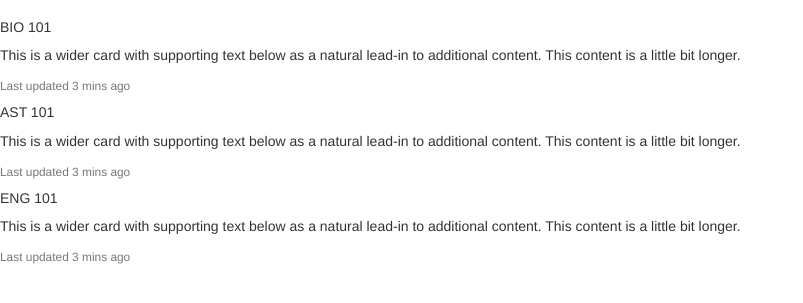
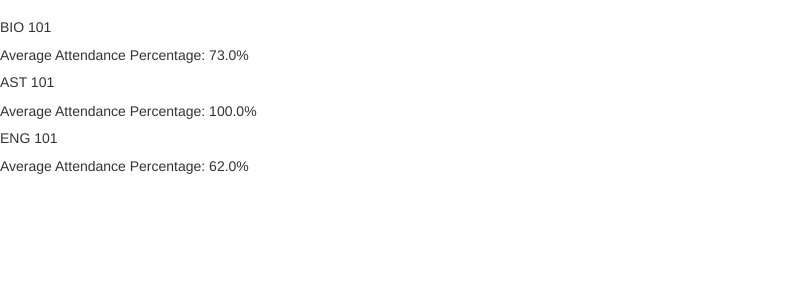
Before and after one commit to hayleyjellison/attendance, a Flask app: page /teacher/1 in a window 1280 px wide. Shown: the part 63-366 px from the top of the page, without its empty margins (0-803 px from the left). Run offline with Flask 2, Linux system fonts and the light colour scheme; data comes from the database, SQL or seed files in the repository; some libraries are stand-ins or nearby versions.

```diff
--- a/attendance-tracker/app.py
+++ b/attendance-tracker/app.py
@@ -127,8 +127,26 @@ def index():
 def teacher(tid):
     conn = get_db_connection()
     teacherclass = conn.execute(f"SELECT * FROM classes WHERE teacher_id = {tid}").fetchall()
+    class_name=conn.execute(f"SELECT * FROM classes WHERE class_id IN (SELECT class_id FROM teacherclass WHERE teacher_id = {tid})").fetchall()
+    class_attendance=conn.execute(f"SELECT * FROM studentattendance WHERE class_id IN (SELECT class_id FROM teacherclass WHERE teacher_id = {tid})").fetchall()
+    # num_attend =conn.execute(f"SELECT AVG(present) AS AVG FROM studentattendance WHERE class_id IN (SELECT class_id FROM studentclass WHERE student_id = {sid})").fetchall()
+    num_attend = []
+    for clss in teacherclass:
+        temp =conn.execute(f"SELECT AVG(present) AS AVG FROM studentattendance WHERE class_id = {clss['class_id']}").fetchall()
+        num_attend.append(temp[0]['AVG']*100)
     conn.close()
-    return render_template('teacher.html', teacherclass=teacherclass)
+    names = []
+    for clss in teacherclass:
+        temp = {}
+        temp['class'] = clss['class_name']
+        names.append(temp)
+    attendance = []
+
+    print(names, num_attend)
+    class_list = {'class_name':names,'attendance':num_attend}
+    print(class_list)
+    n = len(class_list)
+    return render_template('teacher.html', teacherclass=teacherclass,class_attendance=class_attendance,num_attend=num_attend,class_list=class_list,n=n)
 
 
 @app.route('/student/<sid>')
@@ -149,15 +167,17 @@ def student(sid):
         temp['class'] = clss['class_name']
         names.append(temp)
     attendance = []
-    # for attend in num_attend:
-    #     temp = {}
-    #     temp['attendance'] = attend['AVG']
-    #     attendance.append(temp)
-    print(names, num_attend)
-    class_list = {'class_name':names,'attendance':num_attend}
+    section = []
+    for clss in class_name:
+        temp={}
+        temp['class_section'] = clss['section']
+        section.append(temp)
+
+    print(names, num_attend,section)
+    class_list = {'class_name':names,'attendance':num_attend,'class_section':section}
     print(class_list)
     n = len(class_list)
-    return render_template('student.html', class_name=class_name,class_attendance=class_attendance,num_attend=num_attend,class_list=class_list,n=n)
+    return render_template('student.html', class_name=class_name,class_attendance=class_attendance,num_attend=num_attend,class_list=class_list,n=n,section=section)
 
 
 if __name__ == "__main__":
--- a/attendance-tracker/templates/teacher.html
+++ b/attendance-tracker/templates/teacher.html
@@ -13,12 +13,12 @@
         <img class="mb-4" src="{{ url_for('static', filename='images/H.png', _external=True) }}" alt="" style="width:200px; height:auto;" href='#'>
     </nav>
 
-{% for class in teacherclass %}
+{% for i in range(n+1) %}
   <div class="card">
     <div class="card-body">
-      <h5 class="card-title">{{ class['class_name'] }} </h5>
-      <p class="card-text">This is a wider card with supporting text below as a natural lead-in to additional content. This content is a little bit longer.</p>
-      <p class="card-text"><small class="text-muted">Last updated 3 mins ago</small></p>
+      <h5 class="card-title">{{ class_list['class_name'][i]['class'] }} </h5>
+      <p class="card-text">Average Attendance Percentage: {{ class_list['attendance'][i]|round }}%</p>
+      <p class="card-text"><small class="text-muted"></small></p>
     </div>
   </div>
 {% endfor %}
```
Also changed, not shown: attendance-tracker/templates/student.html (+5 -10 lines).
